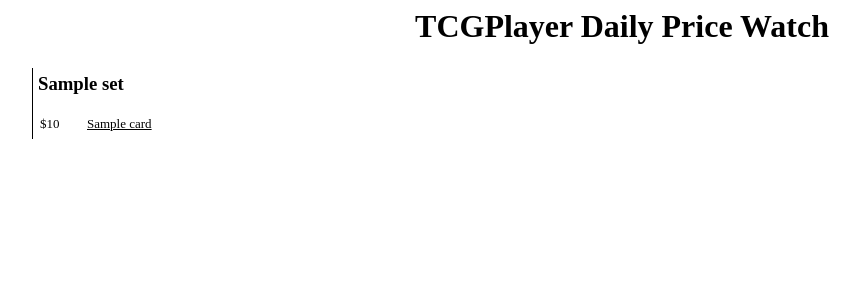
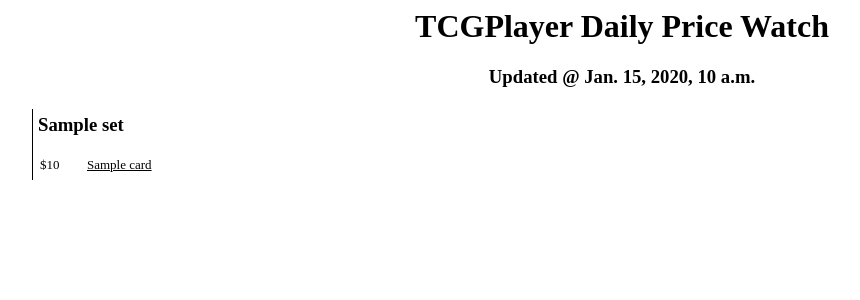
Before and after one commit to jness/django_tcg_fluctuation, a Django app: template templates/index.html in a window 1280 px wide. Shown: the top 300 px of the page, without its empty margins (18-878 px from the left). Run offline with Django 3.2, Linux system fonts and the light colour scheme; the template is opened without the code that fills it: most values are stand-ins (such as "Sample title", 1, 10 or a date in 2020).

Commit message:
show date on page

```diff
--- a/fluctuation/models.py
+++ b/fluctuation/models.py
@@ -11,3 +11,4 @@
     mtgset = models.CharField(max_length=75)
     average = models.CharField(max_length=10)
     prev_average = models.CharField(max_length=10)
+    updated = models.DateTimeField(auto_now=True)
--- a/fluctuation/views.py
+++ b/fluctuation/views.py
@@ -12,4 +12,6 @@
         c = Cards.objects.filter(mtgset=s).order_by('name')
         cards[s] = c
 
-    return render(request, 'index.html', {'mtgsets': mtgsets, 'cards': cards})
+    updated = Cards.objects.latest('updated').updated.ctime()
+
+    return render(request, 'index.html', {'mtgsets': mtgsets, 'cards': cards, 'updated': updated})
--- a/templates/index.html
+++ b/templates/index.html
@@ -5,7 +5,10 @@
 </head>
 
 <body>
-<center><h1>TCGPlayer Daily Price Watch</h1></center>
+<center><h1>TCGPlayer Daily Price Watch</h1>
+<h3>Updated @ {{ updated }}<h3>
+</center>
+
 <ul class="hoverbox">
 <table cellpadding=1 cellspacing=2 width='80%'><tr valign='top'>
 
```
